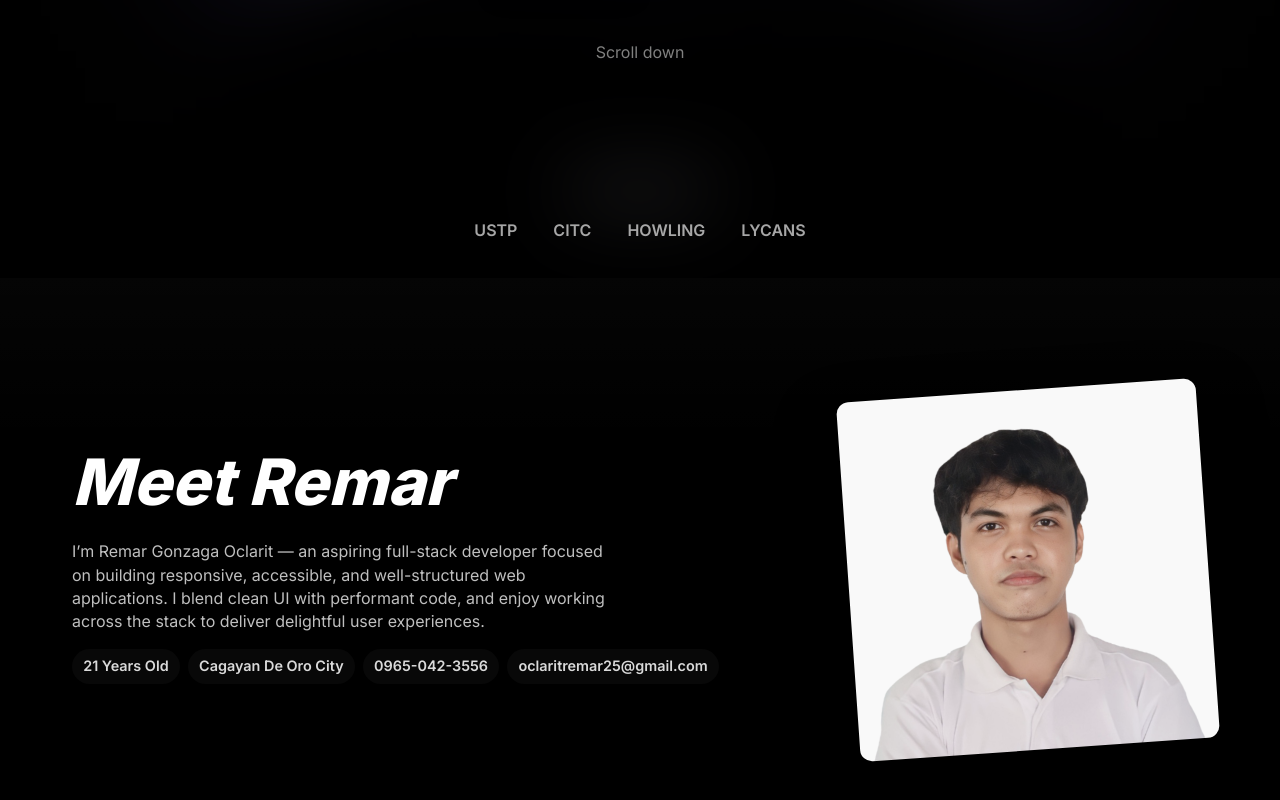
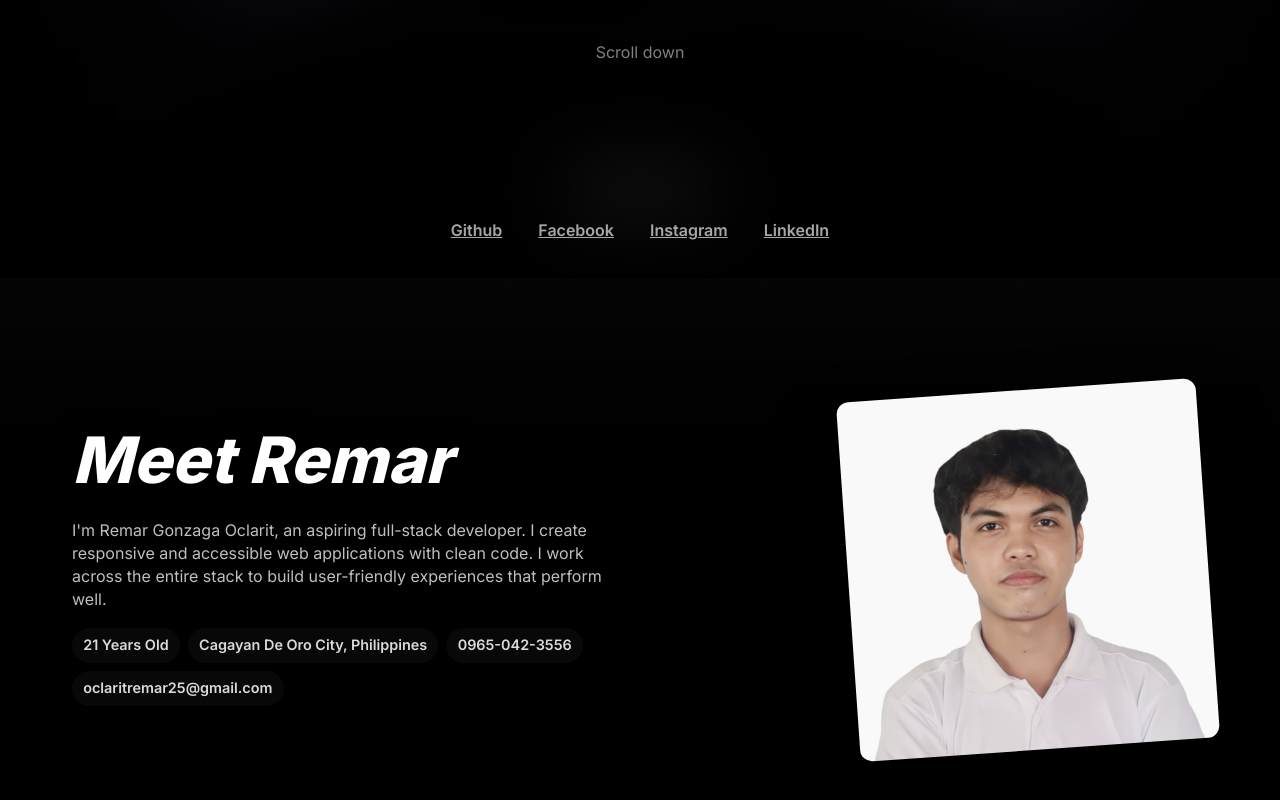
Before and after one commit to Ramiruuu/WebsitePortoflio, a plain HTML site: page index.html in a window 1280 px wide. Shown: the part 522-1322 px from the top of the page. Drawn offline with nearby package versions, Linux system fonts and the light colour scheme.

Commit message:
added links to my socials

```diff
--- a/index.html
+++ b/index.html
@@ -5,9 +5,10 @@
     <meta name="viewport" content="width=device-width, initial-scale=1" />
     <title>Remar — Portfolio</title>
     <link href="https://fonts.googleapis.com/css2?family=Inter:wght@300;400;600;800&family=Playfair+Display:wght@700;900&display=swap" rel="stylesheet">
-    <link rel="stylesheet" href="assets/styles.css" />
+    <link rel="stylesheet" href="./assets/styles.css" />
     </head>
     <body>
+    <!--Header-->
     <header class="site-header">
         <div class="inner">
         <a class="logo" href="#">Ramiru</a>
@@ -23,10 +24,12 @@
         </div>
     </header>
 
+    <!--Hero Intro-->
     <main class="hero">
         <div class="hero-bg" aria-hidden="true"></div>
         <div class="container">
         <div class="eyebrow">Hi, I am Remar Gonzaga Oclarit</div>
+        <!--Only 1 h1-->
         <h1 class="hero-title">Aspiring Full-Stack Developer</h1>
         <p class="hero-sub">This website portfolio showcases my skills and projects in web development.</p>
         <div class="hero-ctas">
@@ -37,22 +40,22 @@
         </div>
 
         <div class="partners">
-        <span class="partner">USTP</span>
-        <span class="partner">CITC</span>
-        <span class="partner">HOWLING</span>
-        <span class="partner">LYCANS</span>
+        <span><a href="https://github.com/Ramiruuu" target="_blank" rel="noopener noreferrer" class="partner">Github</a> </span>
+        <span><a href="https://www.facebook.com/mar.374322/" target="_blank" rel="noopener noreferrer" class="partner">Facebook</a></span>
+        <span><a href="https://www.instagram.com/_ramiruuuu" target="_blank" rel="noopener noreferrer" class="partner">Instagram</a></span>
+        <span><a href="https://www.linkedin.com/in/oclarit-remar-986828350" target="_blank" rel="noopener noreferrer" class="partner">LinkedIn</a></span>
         </div>
     </main>
-
+    <!--About Section-->
     <section id="about" class="about-section">
         <div class="inner about-grid">
             <article class="about-left">
                 <h2 class="about-title">Meet Remar</h2>
-                <p class="about-desc">I’m Remar Gonzaga Oclarit — an aspiring full-stack developer focused on building responsive, accessible, and well-structured web applications. I blend clean UI with performant code, and enjoy working across the stack to deliver delightful user experiences.</p>
+                <p class="about-desc">I'm Remar Gonzaga Oclarit, an aspiring full-stack developer. I create responsive and accessible web applications with clean code. I work across the entire stack to build user-friendly experiences that perform well.</p>
 
                 <div class="chips">
                     <span class="chip">21 Years Old</span>
-                    <span class="chip">Cagayan De Oro City</span>
+                    <span class="chip">Cagayan De Oro City, Philippines</span>
                     <span class="chip">0965-042-3556</span>
                     <span class="chip">oclaritremar25@gmail.com</span>
                 </div>
@@ -66,7 +69,7 @@
             </figure>
         </div>
     </section>
-
+    <!--Education Section-->
     <section id="education" class="education-section">
         <div class="inner">
             <h2 class="section-title">Education</h2>
```
